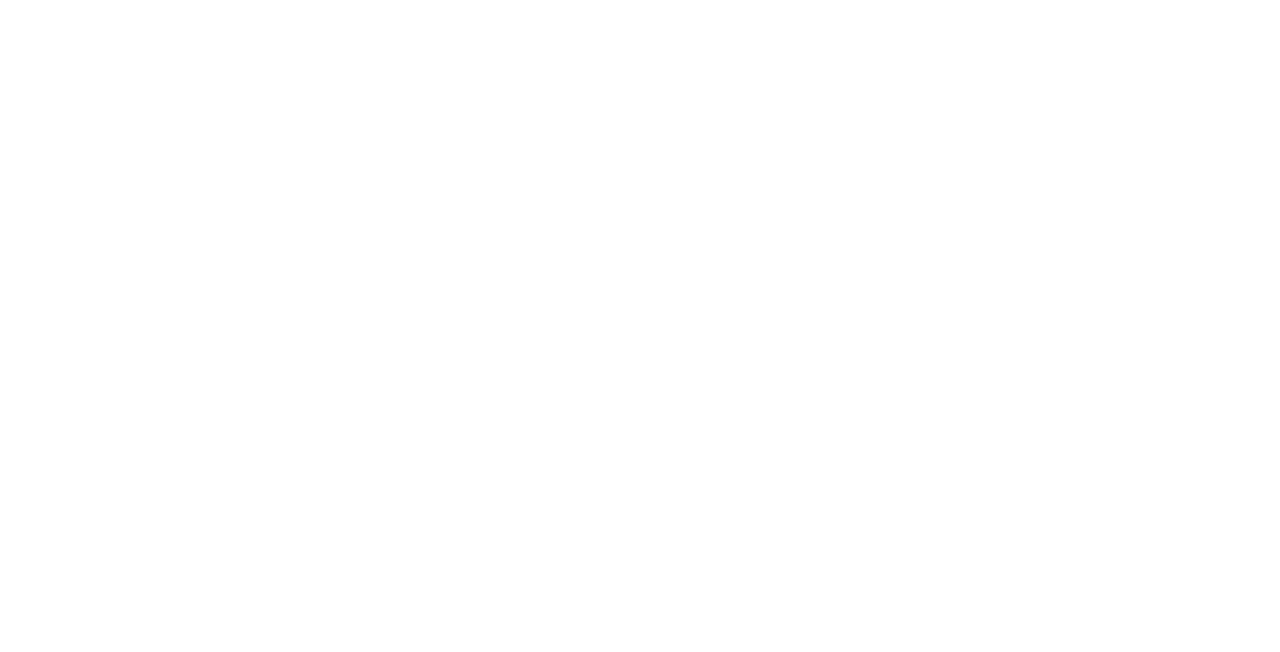
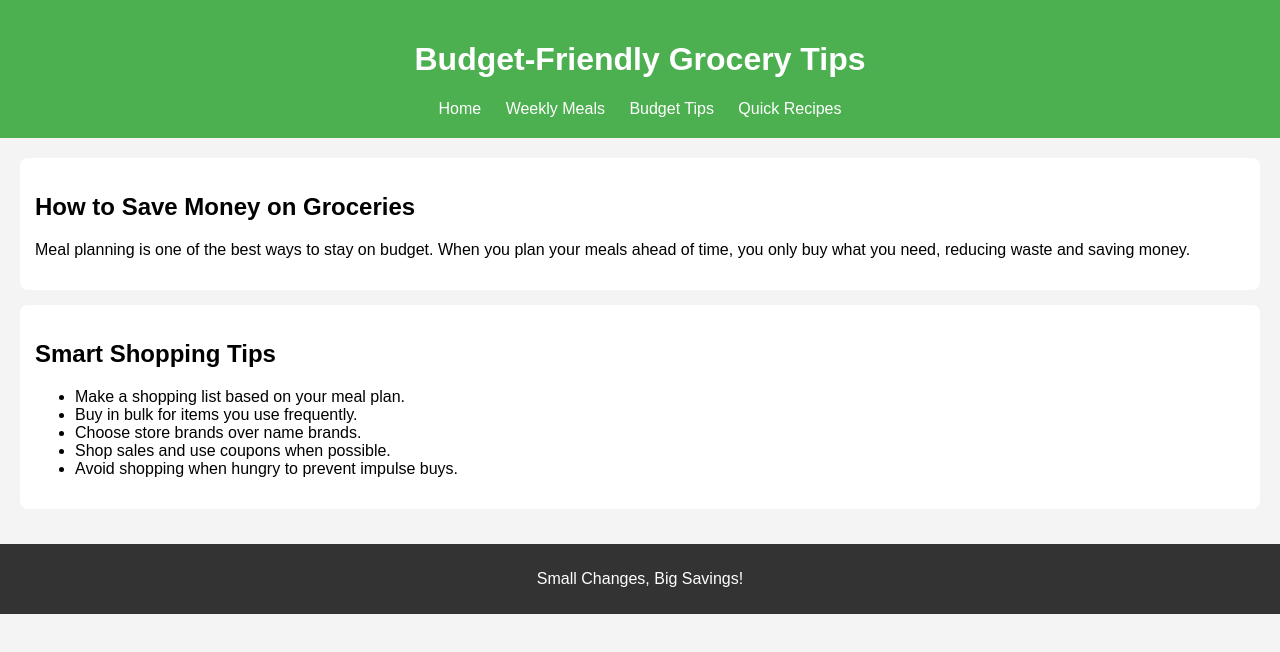
Before and after one commit to alyssamonaijames/familymealplanner, a plain HTML site: page budget.html in a window 1280 px wide. Drawn offline with Linux system fonts and the light colour scheme.

Commit message:
added content to meals and budget htmls

```diff
--- a/budget.html
+++ b/budget.html
@@ -0,0 +1,41 @@
+<!DOCTYPE html>
+<html lang="en">
+<head>
+    <meta charset="UTF-8">
+    <meta name="viewport" content="width=device-width, initial-scale=1.0">
+    <title>Budget Grocery Tips</title>
+    <link rel="stylesheet" href="style.css">
+</head>
+<body>
+
+    <header>
+        <h1>Budget-Friendly Grocery Tips</h1>
+        <nav>
+            <a href="index.html">Home</a>
+            <a href="meals.html">Weekly Meals</a>
+            <a href="budget.html">Budget Tips</a>
+            <a href="recipes.html">Quick Recipes</a>
+        </nav>
+    </header>
+
+    <main>
+        <section>
+            <h2>How to Save Money on Groceries</h2>
+            <p>Meal planning is one of the best ways to stay on budget. When you plan your meals ahead of time, you only buy what you need, reducing waste and saving money.</p>
+        </section>
+
+        <section>
+            <h2>Smart Shopping Tips</h2>
+            <ul>
+                <li>Make a shopping list based on your meal plan.</li>
+                <li>Buy in bulk for items you use frequently.</li>
+                <li>Choose store brands over name brands.</li>
+                <li>Shop sales and use coupons when possible.</li>
+                <li>Avoid shopping when hungry to prevent impulse buys.</li>
+        </section>
+    </main>
+    <footer>
+        <p>Small Changes, Big Savings!</p>
+    </footer>
+</body>
+</html>
```
Also changed, not shown: index.html (+1 -1 lines), meals.html (+39 -0 lines).
